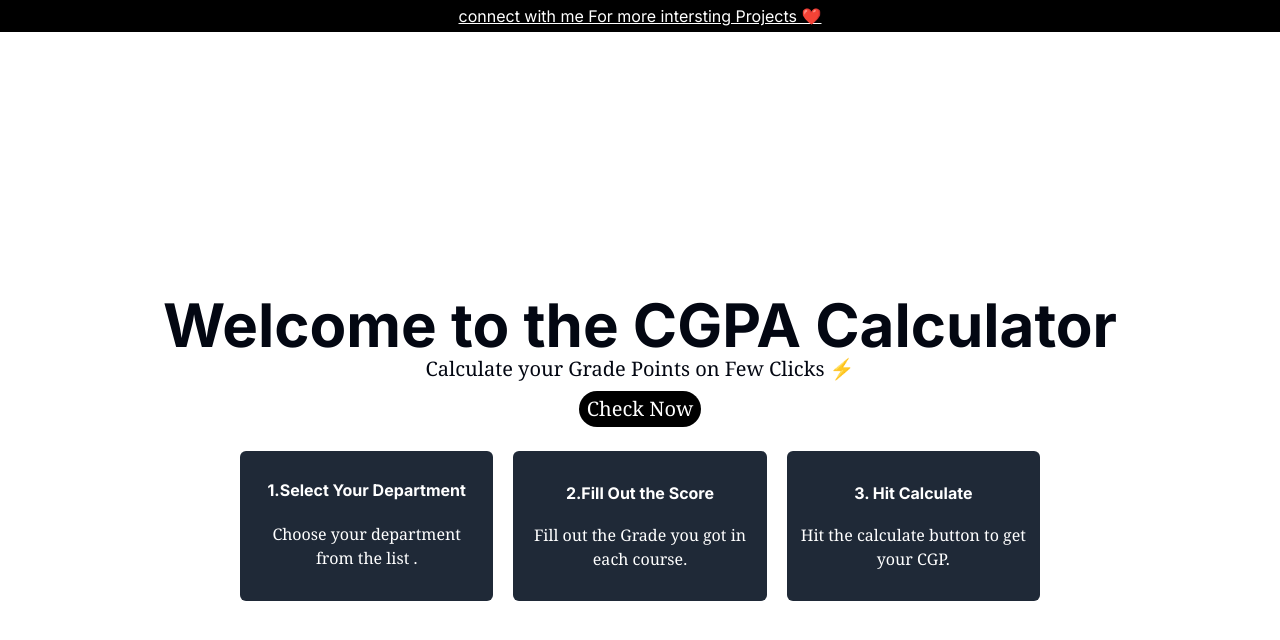
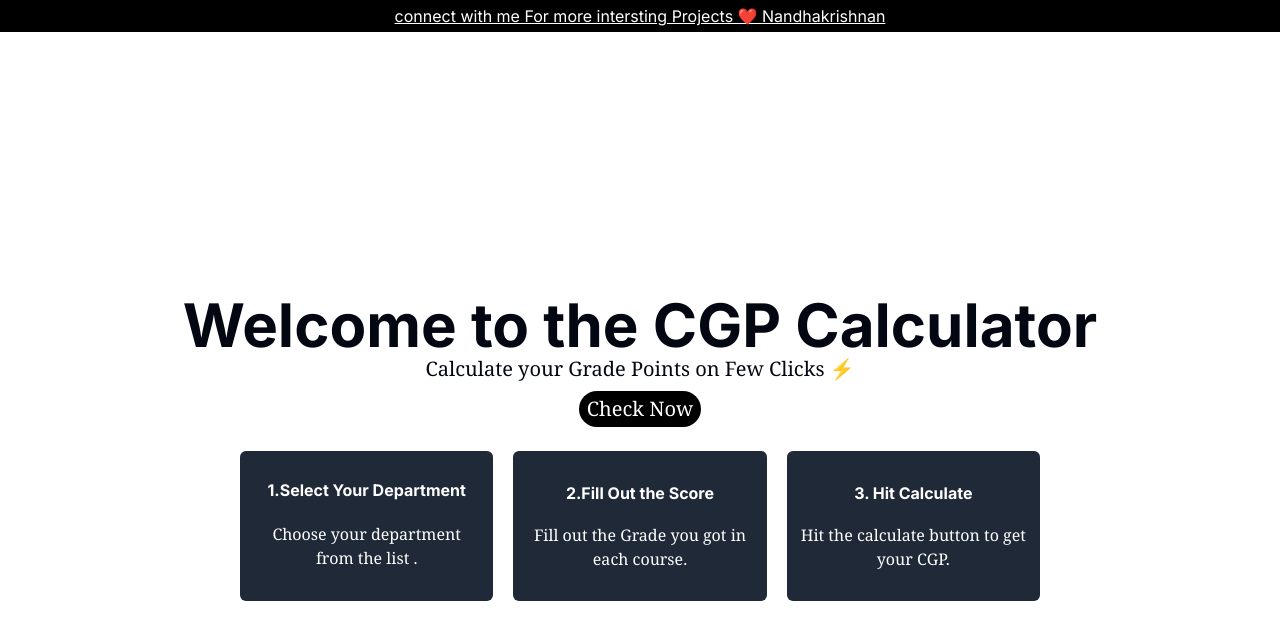
Before and after one commit to nandhakrishnanp/cgpaCalculator, a Next.js app: page / in a window 1280 px wide. Shown: the top 640 px of the page. Built offline with nearby package versions, Linux system fonts and the light colour scheme.

Commit message:
changed header

```diff
--- a/src/Components/LandingPage.tsx
+++ b/src/Components/LandingPage.tsx
@@ -22,7 +22,7 @@ const LandingPage = () => {
         <section className='flex flex-col my-6 min-h-screen items-center justify-center'>
 
           <h1 className='  text-center font-bold max-md:text-3xl text-6xl'>
-            Welcome to the CGPA Calculator
+            Welcome to the CGP Calculator
           </h1>
           <p className=' text-center text-xl font-serif'>Calculate your Grade Points on Few Clicks ⚡</p>
 
--- a/src/app/page.tsx
+++ b/src/app/page.tsx
@@ -6,7 +6,7 @@ export default function Home() {
   return (
      <main className=" min-h-screen  ">
       <a href="https://www.linkedin.com/in/nandhakrishnanp/">
-      <p className=" text-center p-1 underline text-white bg-black w-full"> connect with me For more intersting Projects  ❤️  </p></a>
+      <p className=" text-center p-1 underline text-white bg-black w-full"> connect with me For more intersting Projects   ❤️ Nandhakrishnan </p></a>
 
     <LandingPage/>
 
```
